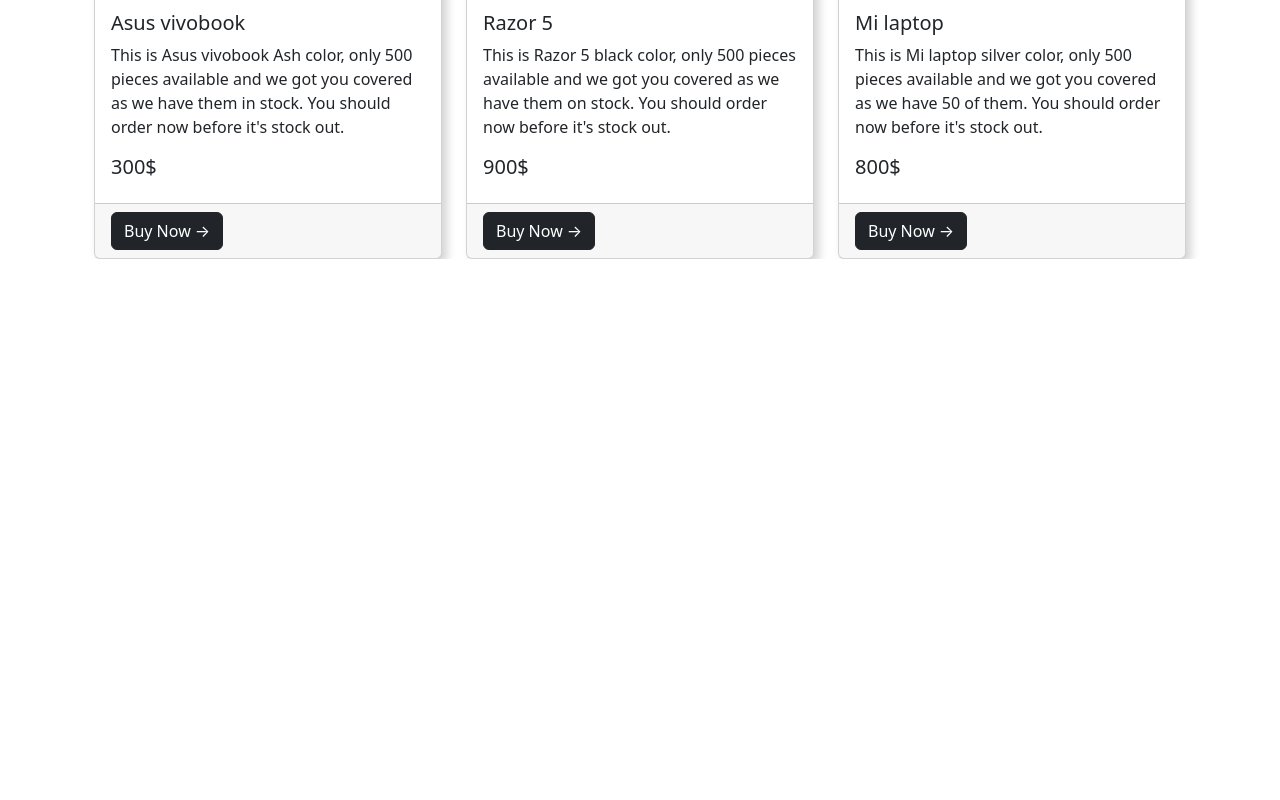
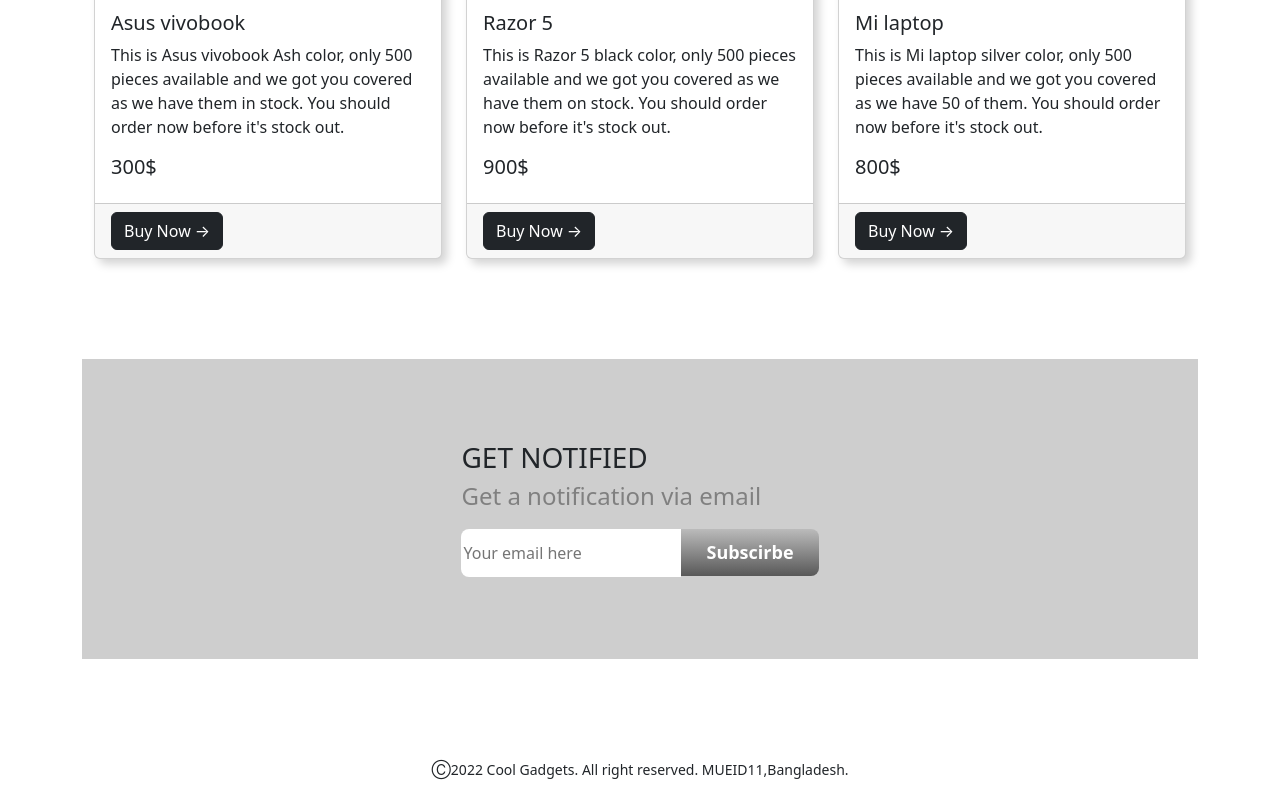
Before and after one commit to MUEID11/cool-gadgets, a plain HTML site: page index.html in a window 1280 px wide. Shown: the part 2132-2932 px from the top of the page. Before the commit the page ends 2391 px from the top, so only its background shows below. Drawn offline with nearby package versions, Linux system fonts and the light colour scheme.

Commit message:
finished somehow

```diff
--- a/index.html
+++ b/index.html
@@ -228,10 +228,20 @@
   </main>
 
   <footer class="container">
+    <div class="ash-bg d-flex justify-content-center align-items-center" id="Subscribe">
+        <div>
+            <h3>GET NOTIFIED</h3>
+            <h4>Get a notification via email</h4>
+            <input type="email" placeholder="Your email here"><button class="s-buttons">Subscirbe</button>
 
+        </div>
 
-  </footer>
+    </div>
+    <div class="copyright d-flex justify-content-center">
+        <small>Ⓒ2022 Cool Gadgets. All right reserved. MUEID11,Bangladesh.</small>
+    </div>
 
+</footer>
 
 
 
--- a/style.css
+++ b/style.css
@@ -58,3 +58,36 @@
     border:none;
     background-color: white;
 }
+.ash-bg{
+    background-color: #cecece;
+}
+#Subscribe{
+    height: 300px;
+    border: none;
+    border-radius:0%;
+    margin-top: 100px;
+
+}
+#Subscribe h4{
+    color:gray;
+    padding-bottom:10px;
+}
+input{
+    border-radius:  8px 0 0 8px;
+    border: none;
+    width: 220px;
+    height: 48px;
+}
+.copyright{
+    margin-top: 100px;
+    margin-bottom: 20px;
+}
+.s-buttons{
+    padding: 10px 25px;
+    border: none;
+    border-radius: 0 8px 8px 0;
+    background-image:linear-gradient(to bottom, #bbbbbb 0%,  #585858 100%);
+    color: white;
+    font-size: 18px;
+    font-weight: 600;
+}
```
